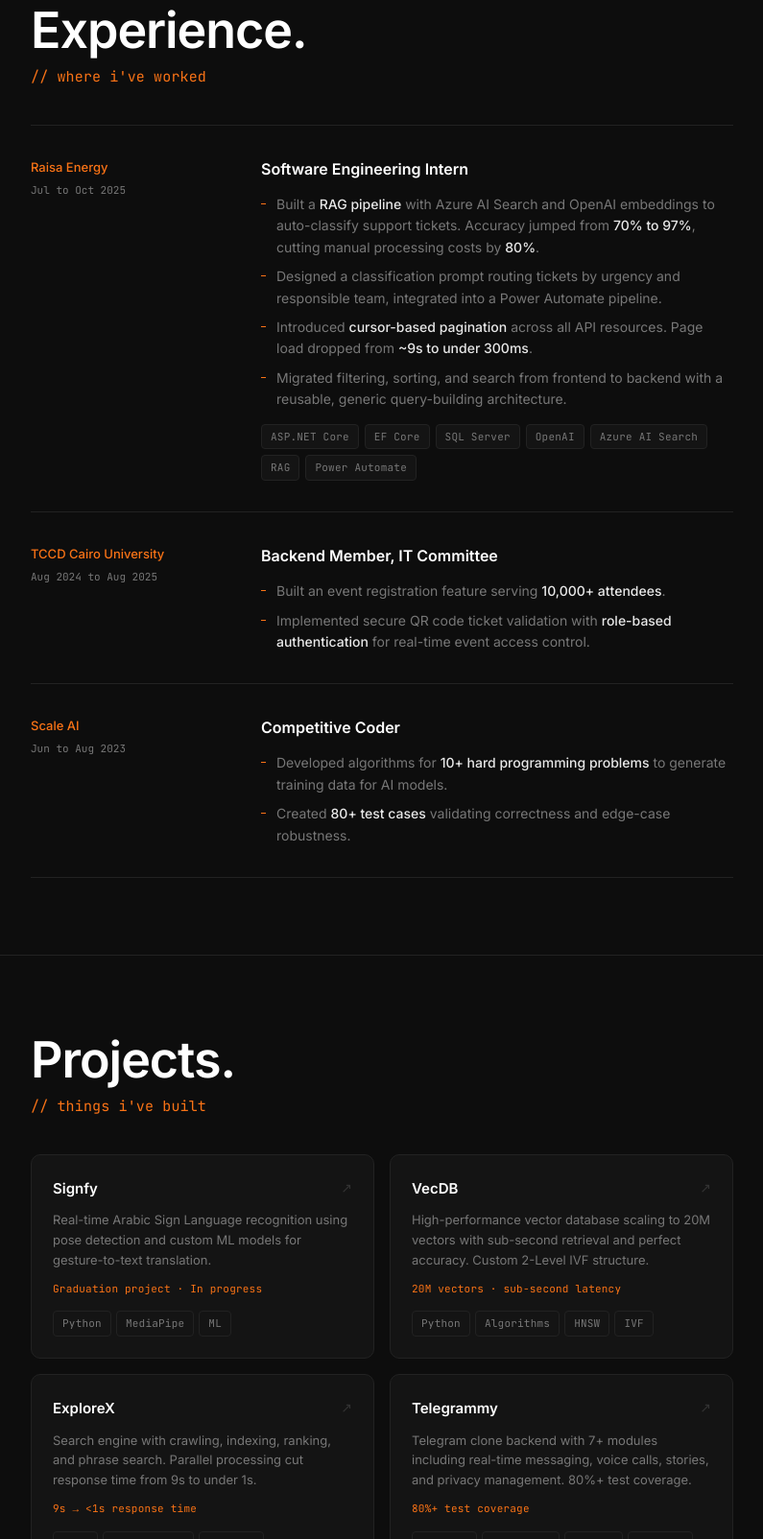
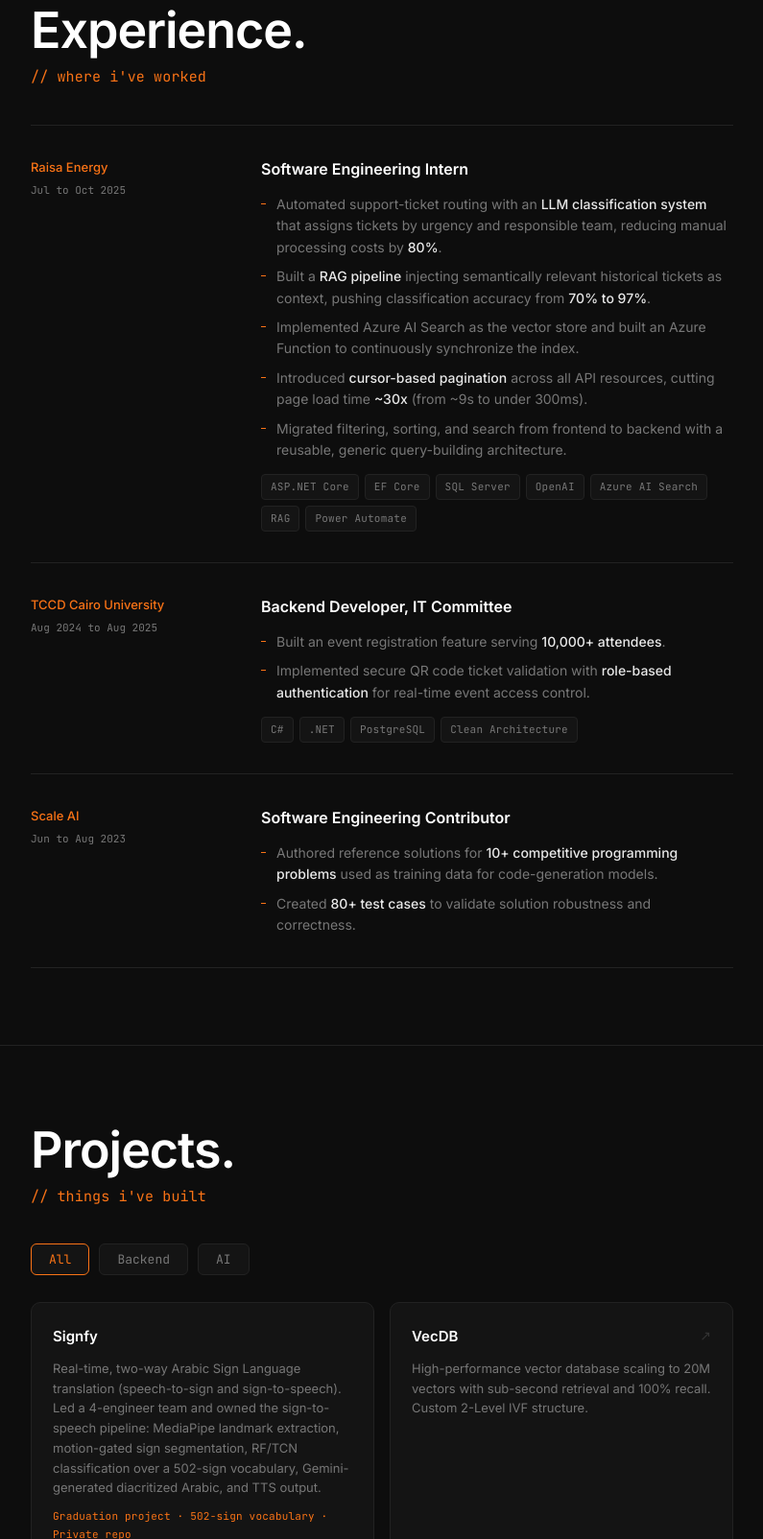
Before and after one commit to ali-bahr/ali-bahr.github.io, a plain HTML site: page index.html in a window 1280 px wide. Shown: the part 1196-2800 px from the top of the page at 96% size, without its empty margins (242-1037 px from the left). Drawn offline with Linux system fonts and the light colour scheme.

Commit message:
add project separtions buttons

```diff
--- a/index.html
+++ b/index.html
@@ -399,6 +399,17 @@
     }
 
     /* ── MOBILE ── */
+    .proj-filters { display: flex; gap: 10px; margin-bottom: 28px; }
+    .filter-btn {
+      font-family: var(--mono); font-size: 13px; padding: 7px 18px;
+      background: var(--bg-card); color: var(--muted);
+      border: 1px solid var(--border); border-radius: 6px; cursor: pointer;
+      transition: all .15s ease;
+    }
+    .filter-btn:hover { color: var(--text); border-color: #444; }
+    .filter-btn.active { color: var(--orange); border-color: var(--orange); }
+    .proj-card.proj-hidden { display: none; }
+
     @media (max-width: 640px) {
       .exp-item { grid-template-columns: 1fr; gap: 8px; }
       .exp-meta { display: flex; gap: 16px; align-items: baseline; }
@@ -424,14 +435,15 @@
     <p class="hero-eyebrow">// Building systems that <span style="color:var(--orange)">actually perform.</span></p>
     <h1>Ali <span>Bahr.</span><br>Software Engineer.</h1>
     <p class="hero-sub">
-      Fresh Graduate Computer Engineer from Cairo University.
+      Computer Engineering graduate, Cairo University '26.
       I work across backend systems, AI pipelines, and data-intensive infrastructure,
       with a bias toward measurable results.
     </p>
     <div class="hero-cta">
       <a href="mailto:alibahr313@gmail.com" class="btn btn-primary"><svg xmlns="http://www.w3.org/2000/svg" width="15" height="15" viewBox="0 0 24 24" fill="none" stroke="currentColor" stroke-width="2" stroke-linecap="round" stroke-linejoin="round"><rect width="20" height="16" x="2" y="4" rx="2"/><path d="m22 7-8.97 5.7a1.94 1.94 0 0 1-2.06 0L2 7"/></svg>Get in touch</a>
+      <a href="Ali_Bahr_CV.pdf" target="_blank" rel="noopener" class="btn btn-ghost">Download CV</a>
       <a href="https://github.com/ali-bahr" target="_blank" rel="noopener" class="btn btn-ghost"><svg xmlns="http://www.w3.org/2000/svg" width="15" height="15" viewBox="0 0 24 24" fill="currentColor"><path d="M12 2C6.477 2 2 6.484 2 12.017c0 4.425 2.865 8.18 6.839 9.504.5.092.682-.217.682-.483 0-.237-.008-.868-.013-1.703-2.782.605-3.369-1.343-3.369-1.343-.454-1.158-1.11-1.466-1.11-1.466-.908-.62.069-.608.069-.608 1.003.07 1.531 1.032 1.531 1.032.892 1.53 2.341 1.088 2.91.832.092-.647.35-1.088.636-1.338-2.22-.253-4.555-1.113-4.555-4.951 0-1.093.39-1.988 1.029-2.688-.103-.253-.446-1.272.098-2.65 0 0 .84-.27 2.75 1.026A9.564 9.564 0 0 1 12 6.844a9.59 9.59 0 0 1 2.504.337c1.909-1.296 2.747-1.027 2.747-1.027.546 1.379.202 2.398.1 2.651.64.7 1.028 1.595 1.028 2.688 0 3.848-2.339 4.695-4.566 4.943.359.309.678.92.678 1.855 0 1.338-.012 2.419-.012 2.747 0 .268.18.58.688.482A10.02 10.02 0 0 0 22 12.017C22 6.484 17.522 2 12 2z"/></svg>GitHub</a>
-      <a href="https://www.linkedin.com/in/ali-bahr-50233a262/" target="_blank" rel="noopener" class="btn btn-ghost"><svg xmlns="http://www.w3.org/2000/svg" width="15" height="15" viewBox="0 0 24 24" fill="currentColor"><path d="M20.447 20.452h-3.554v-5.569c0-1.328-.027-3.037-1.852-3.037-1.853 0-2.136 1.445-2.136 2.939v5.667H9.351V9h3.414v1.561h.046c.477-.9 1.637-1.85 3.37-1.85 3.601 0 4.267 2.37 4.267 5.455v6.286zM5.337 7.433a2.062 2.062 0 0 1-2.063-2.065 2.064 2.064 0 1 1 2.063 2.065zm1.782 13.019H3.555V9h3.564v11.452zM22.225 0H1.771C.792 0 0 .774 0 1.729v20.542C0 23.227.792 24 1.771 24h20.451C23.2 24 24 23.227 24 22.271V1.729C24 .774 23.2 0 22.222 0h.003z"/></svg>LinkedIn</a>
+      <a href="https://www.linkedin.com/in/alibahr/" target="_blank" rel="noopener" class="btn btn-ghost"><svg xmlns="http://www.w3.org/2000/svg" width="15" height="15" viewBox="0 0 24 24" fill="currentColor"><path d="M20.447 20.452h-3.554v-5.569c0-1.328-.027-3.037-1.852-3.037-1.853 0-2.136 1.445-2.136 2.939v5.667H9.351V9h3.414v1.561h.046c.477-.9 1.637-1.85 3.37-1.85 3.601 0 4.267 2.37 4.267 5.455v6.286zM5.337 7.433a2.062 2.062 0 0 1-2.063-2.065 2.064 2.064 0 1 1 2.063 2.065zm1.782 13.019H3.555V9h3.564v11.452zM22.225 0H1.771C.792 0 0 .774 0 1.729v20.542C0 23.227.792 24 1.771 24h20.451C23.2 24 24 23.227 24 22.271V1.729C24 .774 23.2 0 22.222 0h.003z"/></svg>LinkedIn</a>
     </div>
     <div class="stats">
       <div class="stat-item">
@@ -466,9 +478,10 @@
       <div>
         <div class="exp-role">Software Engineering Intern</div>
         <ul class="exp-bullets">
-          <li>Built a <strong>RAG pipeline</strong> with Azure AI Search and OpenAI embeddings to auto-classify support tickets. Accuracy jumped from <strong>70% to 97%</strong>, cutting manual processing costs by <strong>80%</strong>.</li>
-          <li>Designed a classification prompt routing tickets by urgency and responsible team, integrated into a Power Automate pipeline.</li>
-          <li>Introduced <strong>cursor-based pagination</strong> across all API resources. Page load dropped from <strong>~9s to under 300ms</strong>.</li>
+          <li>Automated support-ticket routing with an <strong>LLM classification system</strong> that assigns tickets by urgency and responsible team, reducing manual processing costs by <strong>80%</strong>.</li>
+          <li>Built a <strong>RAG pipeline</strong> injecting semantically relevant historical tickets as context, pushing classification accuracy from <strong>70% to 97%</strong>.</li>
+          <li>Implemented Azure AI Search as the vector store and built an Azure Function to continuously synchronize the index.</li>
+          <li>Introduced <strong>cursor-based pagination</strong> across all API resources, cutting page load time <strong>~30x</strong> (from ~9s to under 300ms).</li>
           <li>Migrated filtering, sorting, and search from frontend to backend with a reusable, generic query-building architecture.</li>
         </ul>
         <div class="exp-tags">
@@ -489,11 +502,17 @@
         <div class="exp-period">Aug 2024 to Aug 2025</div>
       </div>
       <div>
-        <div class="exp-role">Backend Member, IT Committee</div>
+        <div class="exp-role">Backend Developer, IT Committee</div>
         <ul class="exp-bullets">
           <li>Built an event registration feature serving <strong>10,000+ attendees</strong>.</li>
           <li>Implemented secure QR code ticket validation with <strong>role-based authentication</strong> for real-time event access control.</li>
         </ul>
+        <div class="exp-tags">
+          <span class="tag">C#</span>
+          <span class="tag">.NET</span>
+          <span class="tag">PostgreSQL</span>
+          <span class="tag">Clean Architecture</span>
+        </div>
       </div>
     </div>
 
@@ -503,10 +522,10 @@
         <div class="exp-period">Jun to Aug 2023</div>
       </div>
       <div>
-        <div class="exp-role">Competitive Coder</div>
+        <div class="exp-role">Software Engineering Contributor</div>
         <ul class="exp-bullets">
-          <li>Developed algorithms for <strong>10+ hard programming problems</strong> to generate training data for AI models.</li>
-          <li>Created <strong>80+ test cases</strong> validating correctness and edge-case robustness.</li>
+          <li>Authored reference solutions for <strong>10+ competitive programming problems</strong> used as training data for code-generation models.</li>
+          <li>Created <strong>80+ test cases</strong> to validate solution robustness and correctness.</li>
         </ul>
       </div>
     </div>
@@ -516,33 +535,37 @@
   <div class="section" id="projects">
     <p class="sec-label">Projects.</p>
     <h2>// things i've built</h2>
+    <div class="proj-filters">
+      <button class="filter-btn active" data-filter="all">All</button>
+      <button class="filter-btn" data-filter="backend">Backend</button>
+      <button class="filter-btn" data-filter="ai">AI</button>
+    </div>
     <div class="projects-grid">
 
-      <a class="proj-card" href="https://github.com/ali-bahr" target="_blank" rel="noopener">
+      <div class="proj-card" data-cat="ai">
         <div class="proj-header">
           <div class="proj-name">Signfy</div>
-          <div class="proj-arrow">↗</div>
         </div>
-        <p class="proj-desc">Real-time Arabic Sign Language recognition using pose detection and custom ML models for gesture-to-text translation.</p>
-        <div class="proj-highlight">Graduation project · In progress</div>
+        <p class="proj-desc">Real-time, two-way Arabic Sign Language translation (speech-to-sign and sign-to-speech). Led a 4-engineer team and owned the sign-to-speech pipeline: MediaPipe landmark extraction, motion-gated sign segmentation, RF/TCN classification over a 502-sign vocabulary, Gemini-generated diacritized Arabic, and TTS output.</p>
+        <div class="proj-highlight">Graduation project · 502-sign vocabulary · Private repo</div>
         <div class="proj-stack">
-          <span class="tag">Python</span><span class="tag">MediaPipe</span><span class="tag">ML</span>
+          <span class="tag">Python</span><span class="tag">MediaPipe</span><span class="tag">TCN</span><span class="tag">Gemini API</span><span class="tag">TTS</span>
         </div>
-      </a>
+      </div>
 
-      <a class="proj-card" href="https://github.com/ali-bahr/VecDB" target="_blank" rel="noopener">
+      <a class="proj-card" data-cat="backend ai" href="https://github.com/ali-bahr/VecDB" target="_blank" rel="noopener">
         <div class="proj-header">
           <div class="proj-name">VecDB</div>
           <div class="proj-arrow">↗</div>
         </div>
-        <p class="proj-desc">High-performance vector database scaling to 20M vectors with sub-second retrieval and perfect accuracy. Custom 2-Level IVF structure.</p>
+        <p class="proj-desc">High-performance vector database scaling to 20M vectors with sub-second retrieval and 100% recall. Custom 2-Level IVF structure.</p>
         <div class="proj-highlight">20M vectors · sub-second latency</div>
         <div class="proj-stack">
           <span class="tag">Python</span><span class="tag">Algorithms</span><span class="tag">HNSW</span><span class="tag">IVF</span>
         </div>
       </a>
 
-      <a class="proj-card" href="https://github.com/ali-bahr/ExploreX" target="_blank" rel="noopener">
+      <a class="proj-card" data-cat="backend" href="https://github.com/ali-bahr/ExploreX" target="_blank" rel="noopener">
         <div class="proj-header">
           <div class="proj-name">ExploreX</div>
           <div class="proj-arrow">↗</div>
@@ -554,31 +577,19 @@
         </div>
       </a>
 
-      <a class="proj-card" href="https://github.com/TeleGrammy/backend" target="_blank" rel="noopener">
+      <a class="proj-card" data-cat="backend" href="https://github.com/TeleGrammy/backend" target="_blank" rel="noopener">
         <div class="proj-header">
           <div class="proj-name">Telegrammy</div>
           <div class="proj-arrow">↗</div>
         </div>
-        <p class="proj-desc">Telegram clone backend with 7+ modules including real-time messaging, voice calls, stories, and privacy management. 80%+ test coverage.</p>
+        <p class="proj-desc">Team-built Telegram clone backend. Built the real-time messaging server on an event-driven Socket.io architecture with Redis caching, WebRTC voice and group calls end-to-end, and profile/privacy and stories modules with AWS S3 media uploads. 80%+ test coverage.</p>
         <div class="proj-highlight">80%+ test coverage</div>
         <div class="proj-stack">
-          <span class="tag">Node.js</span><span class="tag">Socket.io</span><span class="tag">WebRTC</span><span class="tag">MongoDB</span>
+          <span class="tag">Node.js</span><span class="tag">Socket.io</span><span class="tag">WebRTC</span><span class="tag">Redis</span><span class="tag">AWS S3</span><span class="tag">MongoDB</span>
         </div>
       </a>
 
-      <a class="proj-card" href="https://github.com/ali-bahr/CarValuate" target="_blank" rel="noopener">
-        <div class="proj-header">
-          <div class="proj-name">CarValuate</div>
-          <div class="proj-arrow">↗</div>
-        </div>
-        <p class="proj-desc">End-to-end car price classifier trained on scraped Egyptian market data. Production-grade practices: CI/CD, Pytest, Poetry, Makefile.</p>
-        <div class="proj-highlight">XGBoost · LightGBM · SVM</div>
-        <div class="proj-stack">
-          <span class="tag">Python</span><span class="tag">XGBoost</span><span class="tag">GitHub Actions</span>
-        </div>
-      </a>
-
-      <a class="proj-card" href="https://github.com/ali-bahr/Goalzo-Analytics" target="_blank" rel="noopener">
+      <a class="proj-card" data-cat="ai" href="https://github.com/ali-bahr/Goalzo-Analytics" target="_blank" rel="noopener">
         <div class="proj-header">
           <div class="proj-name">Goalzo Analytics</div>
           <div class="proj-arrow">↗</div>
@@ -590,7 +601,7 @@
         </div>
       </a>
 
-      <a class="proj-card" href="https://github.com/ali-bahr/PassThru" target="_blank" rel="noopener">
+      <a class="proj-card" data-cat="ai" href="https://github.com/ali-bahr/PassThru" target="_blank" rel="noopener">
         <div class="proj-header">
           <div class="proj-name">PassThru</div>
           <div class="proj-arrow">↗</div>
@@ -602,7 +613,7 @@
         </div>
       </a>
 
-      <a class="proj-card" href="https://github.com/ali-bahr/ScheduVerse" target="_blank" rel="noopener">
+      <a class="proj-card" data-cat="backend" href="https://github.com/ali-bahr/ScheduVerse" target="_blank" rel="noopener">
         <div class="proj-header">
           <div class="proj-name">ScheduVerse</div>
           <div class="proj-arrow">↗</div>
@@ -614,7 +625,7 @@
         </div>
       </a>
 
-      <a class="proj-card" href="https://github.com/ali-bahr/Pipelined_AMD_Ryzen_26" target="_blank" rel="noopener">
+      <a class="proj-card" data-cat="" href="https://github.com/ali-bahr/Pipelined_AMD_Ryzen_26" target="_blank" rel="noopener">
         <div class="proj-header">
           <div class="proj-name">Pipelined Processor</div>
           <div class="proj-arrow">↗</div>
@@ -626,7 +637,7 @@
         </div>
       </a>
 
-      <a class="proj-card" href="https://github.com/ali-bahr/process-scheduler" target="_blank" rel="noopener">
+      <a class="proj-card" data-cat="backend" href="https://github.com/ali-bahr/process-scheduler" target="_blank" rel="noopener">
         <div class="proj-header">
           <div class="proj-name">Process Scheduler</div>
           <div class="proj-arrow">↗</div>
@@ -638,7 +649,7 @@
         </div>
       </a>
 
-      <a class="proj-card" href="https://github.com/ali-bahr/paint-for-kids" target="_blank" rel="noopener">
+      <a class="proj-card" data-cat="" href="https://github.com/ali-bahr/paint-for-kids" target="_blank" rel="noopener">
         <div class="proj-header">
           <div class="proj-name">Paint for Kids</div>
           <div class="proj-arrow">↗</div>
@@ -718,11 +729,11 @@
     <p class="sec-label">Contact.</p>
     <h2>// let's talk</h2>
     <p class="contact-sub">
-      Open to backend, AI engineering, and full-stack roles.
+      Open to Backend and AI Engineering roles.
     </p>
     <div class="contact-links">
       <a href="mailto:alibahr313@gmail.com" class="btn btn-primary"><svg xmlns="http://www.w3.org/2000/svg" width="15" height="15" viewBox="0 0 24 24" fill="none" stroke="currentColor" stroke-width="2" stroke-linecap="round" stroke-linejoin="round"><rect width="20" height="16" x="2" y="4" rx="2"/><path d="m22 7-8.97 5.7a1.94 1.94 0 0 1-2.06 0L2 7"/></svg>alibahr313@gmail.com</a>
-      <a href="https://www.linkedin.com/in/ali-bahr-50233a262/" target="_blank" rel="noopener" class="btn btn-ghost"><svg xmlns="http://www.w3.org/2000/svg" width="15" height="15" viewBox="0 0 24 24" fill="currentColor"><path d="M20.447 20.452h-3.554v-5.569c0-1.328-.027-3.037-1.852-3.037-1.853 0-2.136 1.445-2.136 2.939v5.667H9.351V9h3.414v1.561h.046c.477-.9 1.637-1.85 3.37-1.85 3.601 0 4.267 2.37 4.267 5.455v6.286zM5.337 7.433a2.062 2.062 0 0 1-2.063-2.065 2.064 2.064 0 1 1 2.063 2.065zm1.782 13.019H3.555V9h3.564v11.452zM22.225 0H1.771C.792 0 0 .774 0 1.729v20.542C0 23.227.792 24 1.771 24h20.451C23.2 24 24 23.227 24 22.271V1.729C24 .774 23.2 0 22.222 0h.003z"/></svg>LinkedIn</a>
+      <a href="https://www.linkedin.com/in/alibahr/" target="_blank" rel="noopener" class="btn btn-ghost"><svg xmlns="http://www.w3.org/2000/svg" width="15" height="15" viewBox="0 0 24 24" fill="currentColor"><path d="M20.447 20.452h-3.554v-5.569c0-1.328-.027-3.037-1.852-3.037-1.853 0-2.136 1.445-2.136 2.939v5.667H9.351V9h3.414v1.561h.046c.477-.9 1.637-1.85 3.37-1.85 3.601 0 4.267 2.37 4.267 5.455v6.286zM5.337 7.433a2.062 2.062 0 0 1-2.063-2.065 2.064 2.064 0 1 1 2.063 2.065zm1.782 13.019H3.555V9h3.564v11.452zM22.225 0H1.771C.792 0 0 .774 0 1.729v20.542C0 23.227.792 24 1.771 24h20.451C23.2 24 24 23.227 24 22.271V1.729C24 .774 23.2 0 22.222 0h.003z"/></svg>LinkedIn</a>
       <a href="https://github.com/ali-bahr" target="_blank" rel="noopener" class="btn btn-ghost"><svg xmlns="http://www.w3.org/2000/svg" width="15" height="15" viewBox="0 0 24 24" fill="currentColor"><path d="M12 2C6.477 2 2 6.484 2 12.017c0 4.425 2.865 8.18 6.839 9.504.5.092.682-.217.682-.483 0-.237-.008-.868-.013-1.703-2.782.605-3.369-1.343-3.369-1.343-.454-1.158-1.11-1.466-1.11-1.466-.908-.62.069-.608.069-.608 1.003.07 1.531 1.032 1.531 1.032.892 1.53 2.341 1.088 2.91.832.092-.647.35-1.088.636-1.338-2.22-.253-4.555-1.113-4.555-4.951 0-1.093.39-1.988 1.029-2.688-.103-.253-.446-1.272.098-2.65 0 0 .84-.27 2.75 1.026A9.564 9.564 0 0 1 12 6.844a9.59 9.59 0 0 1 2.504.337c1.909-1.296 2.747-1.027 2.747-1.027.546 1.379.202 2.398.1 2.651.64.7 1.028 1.595 1.028 2.688 0 3.848-2.339 4.695-4.566 4.943.359.309.678.92.678 1.855 0 1.338-.012 2.419-.012 2.747 0 .268.18.58.688.482A10.02 10.02 0 0 0 22 12.017C22 6.484 17.522 2 12 2z"/></svg>GitHub</a>
     </div>
   </div>
@@ -731,5 +742,18 @@
     Built by Ali Bahr &nbsp;·&nbsp; ali-bahr.github.io
   </footer>
 
+<script>
+  document.querySelectorAll('.filter-btn').forEach(function (btn) {
+    btn.addEventListener('click', function () {
+      document.querySelectorAll('.filter-btn').forEach(function (b) { b.classList.remove('active'); });
+      btn.classList.add('active');
+      var f = btn.getAttribute('data-filter');
+      document.querySelectorAll('.proj-card').forEach(function (card) {
+        var cats = (card.getAttribute('data-cat') || '').split(' ');
+        card.classList.toggle('proj-hidden', f !== 'all' && cats.indexOf(f) === -1);
+      });
+    });
+  });
+</script>
 </body>
 </html>
```
